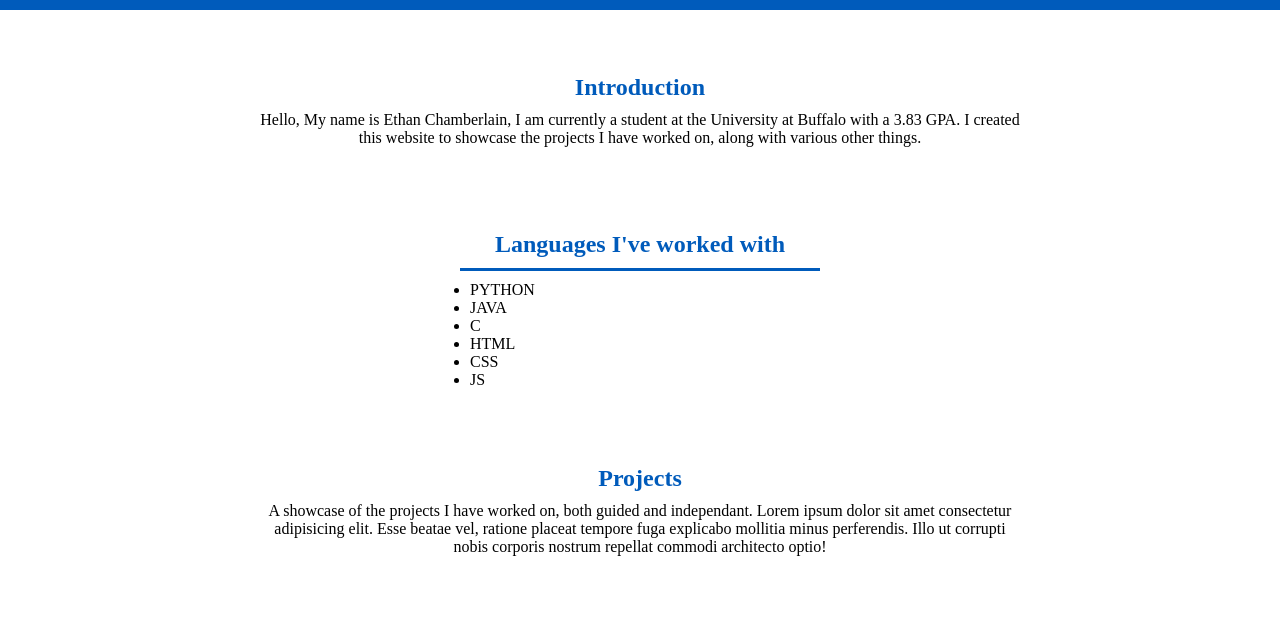
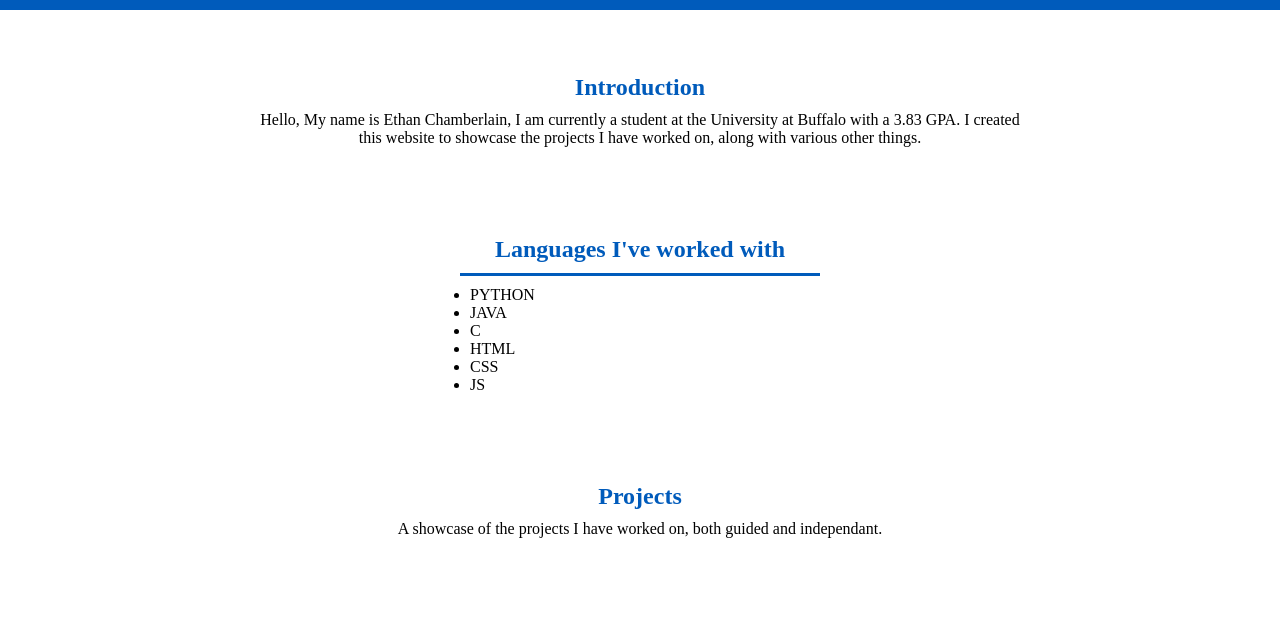
Before and after one commit to Ethan-Chamberlain/Ethan-Chamberlain.github.io, a plain HTML site: page index.html in a window 1280 px wide. Shown: the part 90-722 px from the top of the page. Drawn offline with Linux system fonts and the light colour scheme.

Commit message:
removed lorem ipsum

```diff
--- a/index.html
+++ b/index.html
@@ -57,7 +57,7 @@
       <div class="content-block">
         <div class="text-block">
           <h2>Projects</h2>
-          <p>A showcase of the projects I have worked on, both guided and independant. Lorem ipsum dolor sit amet consectetur adipisicing elit. Esse beatae vel, ratione placeat tempore fuga explicabo mollitia minus perferendis. Illo ut corrupti nobis corporis nostrum repellat commodi architecto optio!</p>
+          <p>A showcase of the projects I have worked on, both guided and independant.</p>
         </div>
       </div>
 
--- a/resources/style.css
+++ b/resources/style.css
@@ -27,7 +27,6 @@ body {
   display: grid;
   grid-template-rows: auto 1fr auto;
   grid-template-columns: minmax(0, 1fr);
-  /* background-color: azure; */
   background-color: white;
 }
 
@@ -89,6 +88,7 @@ header {
 
 .subject-column h2 {
   text-align: center;
+  padding-top: 10px;
 }
 
 .subject-column ul {
```
